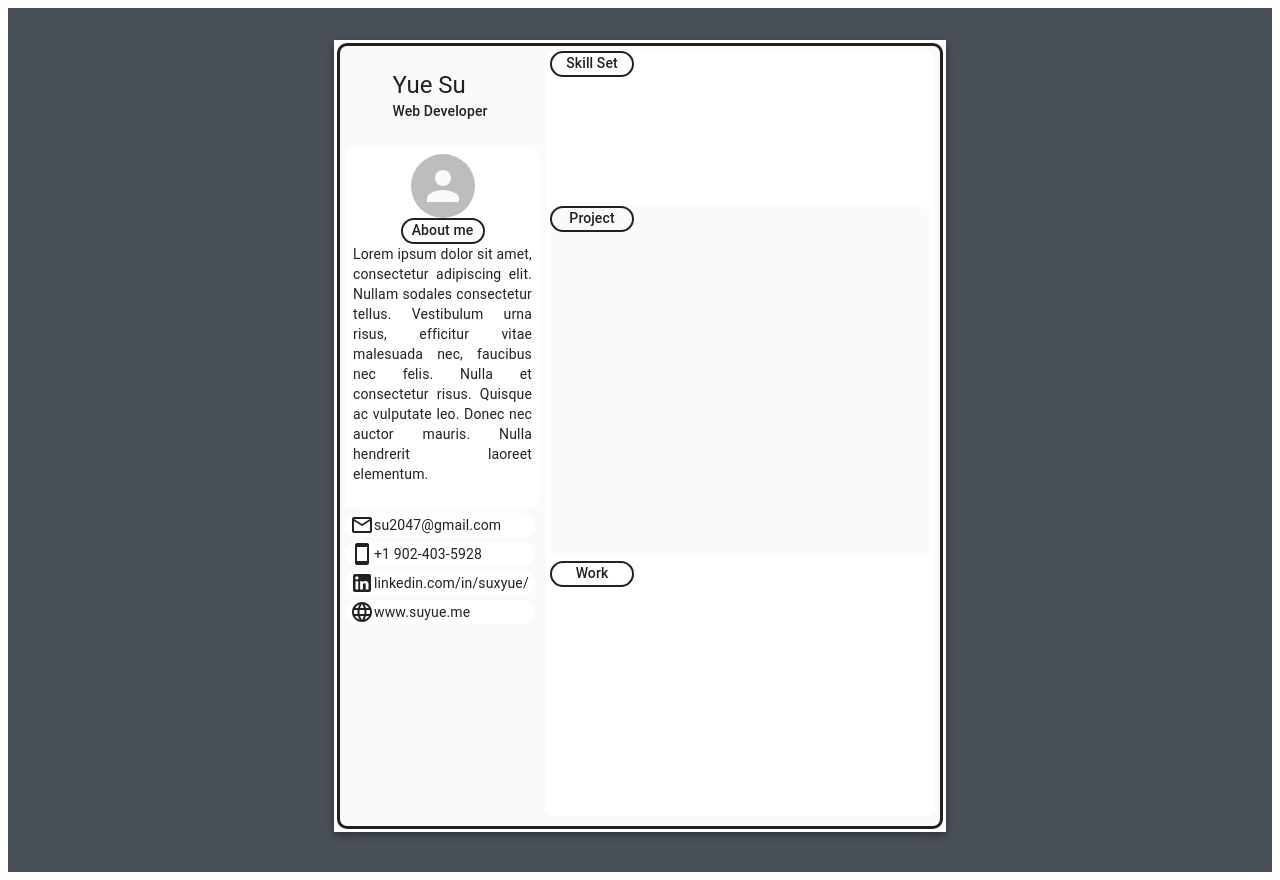
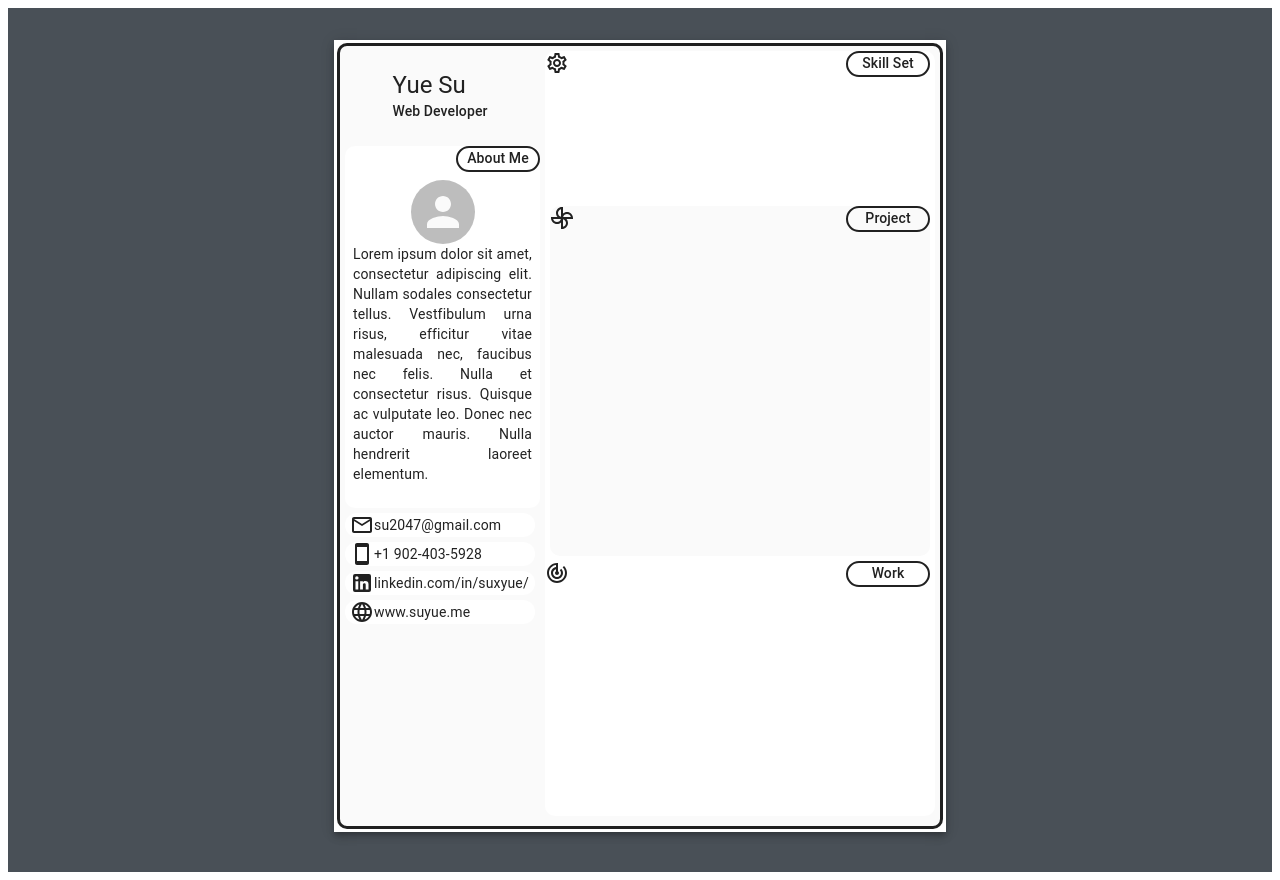
Before and after one commit to yue-su/portfolio, a Gatsby site: page / in a window 1280 px wide. Built offline with nearby package versions, Linux system fonts and the light colour scheme; Gatsby itself is replaced by a stand-in of ours.

Commit message:
icon spinning

```diff
--- a/src/Styles/index.css
+++ b/src/Styles/index.css
@@ -7,6 +7,7 @@
     width: 80px;
     border-radius: 15px;
     text-align: center;
+
 }
 
 .contact-item {
@@ -16,3 +17,19 @@
     padding: 0 5px;
     align-items: center;
 }
+
+.section-icon {
+    animation-name: spin;
+    animation-duration: 5000ms;
+    animation-iteration-count: infinite;
+    animation-timing-function: linear;
+}
+
+@keyframes spin {
+    from {
+        transform:rotate(0deg);
+    }
+    to {
+        transform:rotate(360deg);
+    }
+}
--- a/src/components/AboutMe.js
+++ b/src/components/AboutMe.js
@@ -14,16 +14,21 @@ const AboutMe = () => {
     const classes = useStyles()
 
     return (
-      <Box>
-        <Box marginLeft="5px" bgcolor="background.paper" borderRadius='10px' p={1}>
+      <Box
+        align="right"
+        marginLeft="5px"
+        bgcolor="background.paper"
+        borderRadius="10px"
+      >
+        <Typography className="section-title" variant="subtitle2">
+          About Me
+        </Typography>
+        <Box p={1} align='center'>
           <Avatar size="large" className={classes.large}></Avatar>
           <Box>
-            <Typography className="section-title" variant="subtitle2">
-              About me
-            </Typography>
             <Typography variant="body2" align="justify" paragraph>
               Lorem ipsum dolor sit amet, consectetur adipiscing elit. Nullam
-              sodales consectetur tellus. Vestibulum urna risus, efficitur vitae
+              sodales consectetur tellus. Vestfibulum urna risus, efficitur vitae
               malesuada nec, faucibus nec felis. Nulla et consectetur risus.
               Quisque ac vulputate leo. Donec nec auctor mauris. Nulla hendrerit
               laoreet elementum.
--- a/src/components/Projects.js
+++ b/src/components/Projects.js
@@ -1,11 +1,22 @@
 import React from 'react'
 import { Box, Typography } from '@material-ui/core'
+import ToysOutlinedIcon from "@material-ui/icons/ToysOutlined"
 
 const Projects = () => {
     return (
-        <Box bgcolor='background.default' height='350px' margin='5px' borderRadius='10px'>
-            <Typography variant='subtitle2' className='section-title'>Project</Typography>
+      <Box
+        bgcolor="background.default"
+        height="350px"
+        margin="5px"
+        borderRadius="10px"
+      >
+        <Box display="flex" justifyContent="space-between">
+          <ToysOutlinedIcon className="section-icon" />
+          <Typography variant="subtitle2" className="section-title">
+            Project
+          </Typography>
         </Box>
+      </Box>
     )
 }
 
--- a/src/components/SkillSet.js
+++ b/src/components/SkillSet.js
@@ -1,11 +1,17 @@
 import React from 'react'
 import { Box, Typography } from '@material-ui/core'
+import SettingsOutlinedIcon from "@material-ui/icons/SettingsOutlined"
 
 const SkillSet = () => {
     return (
-        <Box height='150px' marginLeft='5px' borderRadius='10px'>
-            <Typography variant='subtitle2' className='section-title'>Skill Set</Typography>
+      <Box height="150px" marginRight='5px' borderRadius="10px">
+        <Box display="flex" justifyContent="space-between">
+          <SettingsOutlinedIcon className='section-icon' />
+          <Typography variant="subtitle2" className="section-title">
+            Skill Set
+          </Typography>
         </Box>
+      </Box>
     )
 }
 
--- a/src/components/WorkHistory.js
+++ b/src/components/WorkHistory.js
@@ -1,15 +1,17 @@
 import React from 'react'
 import { Box, Typography } from '@material-ui/core'
+import TrackChangesOutlinedIcon from "@material-ui/icons/TrackChangesOutlined"
 
 const WorkHistory = () => {
     return (
-        <Box flexGrow={1} marginBottom='5px' marginLeft='5px' borderRadius='10px'>
-
-            <Typography variant='subtitle2' className='section-title' >
-                    Work
-            </Typography>
-
+      <Box flexGrow={1} marginBottom="5px" marginRight="5px" borderRadius="10px">
+        <Box display="flex" justifyContent="space-between">
+          <TrackChangesOutlinedIcon className="section-icon" />
+          <Typography variant="subtitle2" className="section-title">
+            Work
+          </Typography>
         </Box>
+      </Box>
     )
 }
 
--- a/src/pages/index.js
+++ b/src/pages/index.js
@@ -48,7 +48,7 @@ export default function Index() {
               </Box>
             </Grid>
             <Grid item sm={8}>
-              <Box display='flex' flexDirection='column' height='765px' bgcolor='background.paper' margin='5px' borderRadius='10px' align='left'>
+              <Box display='flex' flexDirection='column' height='765px' bgcolor='background.paper' margin='5px' borderRadius='10px'>
                 <SkillSet />
                 <Projects />
                 <WorkHistory />
```
